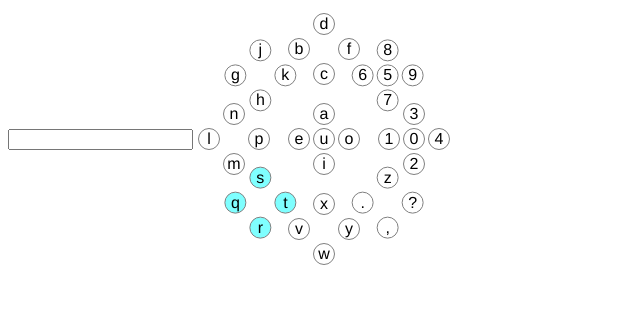
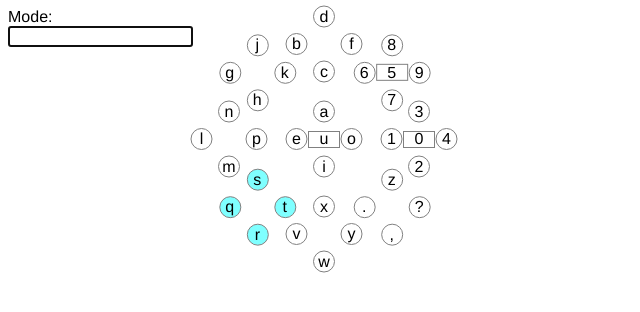
Before and after one commit to lawsumisu/workshop, a React app in the folder joystick-keypad/: page / in a window 1280 px wide. Shown: the top 312 px of the page, without its empty margins (0-640 px from the left). Built offline with nearby package versions, Linux system fonts and the light colour scheme.

Commit message:
Added basic left/right cursor control + toggle between select and insert modes.

```diff
--- a/joystick-keypad/src/components/buttonLayout/index.tsx
+++ b/joystick-keypad/src/components/buttonLayout/index.tsx
@@ -29,14 +29,20 @@ interface KeyProps {
   isSelected?: boolean;
   className?: string;
   style?: React.CSSProperties;
+  type: 'face' | 'shoulder';
 }
 
 class Key extends React.PureComponent<KeyProps> {
+  public static defaultProps = {
+    type: 'face',
+  };
+
   public render(): React.ReactNode {
     return (
       <div
         className={cx(
           'button-layout--key',
+          `mod--${this.props.type}`,
           this.props.isHovered && 'mod--hovered',
           this.props.isSelected && this.props.isHovered && 'mod-selected',
           this.props.className
@@ -71,7 +77,15 @@ export class ButtonLayout extends React.PureComponent<ButtonLayoutProps, ButtonL
         {orderedKeys
           .filter((k: string) => !_.isEmpty(keys[k]))
           .map((k: string, index) => {
-            return <Key key={index} text={keys[k]} isHovered={isFocused} isSelected={downKeys[k]} />;
+            return (
+              <Key
+                key={index}
+                text={keys[k]}
+                isHovered={isFocused}
+                isSelected={downKeys[k]}
+                type={k === GamepadInput.R1 ? 'shoulder' : 'face'}
+              />
+            );
           })}
       </RingDisplay>
     );
--- a/joystick-keypad/src/components/buttonLayout/styles.scss
+++ b/joystick-keypad/src/components/buttonLayout/styles.scss
@@ -1,20 +1,27 @@
 .cn--button-layout {
   position: relative;
-  width: 50px;
-  height: 50px;
+  width: 55px;
+  height: 55px;
   display: flex;
   align-items: center;
   justify-content: center;
   .button-layout--key {
+    width: 20px;
+    height: 20px;
+    &.mod--face {
+      border-radius: 50%;
+    }
+    &.mod--shoulder {
+      width: 30px;
+      height: 15px;
+    }
     &.mod--hovered{
       background-color: rgba(0,255,255, .5);
     }
     &.mod-selected {
       background-color: rgba(11, 156, 49, .5);
     }
-    width: 20px;
-    height: 20px;
-    border-radius: 50%;
+
     display: flex;
     align-items: center;
     justify-content: center;
--- a/joystick-keypad/src/components/controllerDisplay/index.tsx
+++ b/joystick-keypad/src/components/controllerDisplay/index.tsx
@@ -14,7 +14,7 @@ export class ControllerDisplay extends React.PureComponent<ControllerDisplayProp
   public render(): React.ReactNode {
     const orderedIndices = [0, 1, 2, 5, 8, 7, 6, 3, 4];
     return (
-      <RingDisplay className="cn--controller-display" radius={90} startTheta={3/4 * Math.PI} clockwise={true} center={8}>
+      <RingDisplay className="cn--controller-display" radius={95} startTheta={3/4 * Math.PI} clockwise={true} center={8}>
         { orderedIndices.map((i: number) => {
           const keys = [GamepadInput.A, GamepadInput.B, GamepadInput.X, GamepadInput.Y, GamepadInput.R1].reduce((output, k) => {
             output[k] = keyMap[k]![i];
--- a/joystick-keypad/src/components/root/index.tsx
+++ b/joystick-keypad/src/components/root/index.tsx
@@ -1,9 +1,16 @@
 import * as React from 'react';
 import { ControllerDisplay } from 'src/components/controllerDisplay';
 import 'src/components/root/styles.scss';
-import { KeyAction } from 'src/keys';
+import { GPKeyEvent, KeyAction } from 'src/keys';
+import { GamepadInput } from 'src/gamepad';
 
-export class Root extends React.PureComponent {
+interface RootState {
+  text: string;
+  direction: number;
+  downKeys: GamepadInput[],
+}
+
+export class Root extends React.PureComponent<{}, RootState> {
   public state = {
     text: '',
     direction: 0,
@@ -11,23 +18,31 @@ export class Root extends React.PureComponent {
   };
 
   private ref: HTMLInputElement | null;
+  private cursorIndex = 0;
+  private isHighlightLeft = false;
 
   public componentDidMount(): void {
     window.addEventListener('gamepadKeyPress', this.gamepadKeyPressListener);
     window.addEventListener('gamepadDirection', this.gamepadDirectionListener);
     window.addEventListener('gamepadKeyDown', this.gamepadKeyDownListener);
+    window.addEventListener(GPKeyEvent.SELECT_KEY_DIRECTION, this.selectDirectionListener);
+    this.ref && this.ref.focus();
   }
 
   public componentWillUnmount(): void {
     window.removeEventListener('gamepadKeyPress', this.gamepadKeyPressListener);
     window.removeEventListener('gamepadDirection', this.gamepadDirectionListener);
     window.removeEventListener('gamepadKeyDown', this.gamepadKeyDownListener);
+    window.removeEventListener(GPKeyEvent.SELECT_KEY_DIRECTION, this.selectDirectionListener);
   }
 
   public render(): React.ReactNode {
     return (
       <div className="cn--root">
-        <input ref={this.onRef} value={this.state.text} onChange={this.onChange} />
+        <div>
+          <div>Mode:</div>
+          <input ref={this.onRef} value={this.state.text} onChange={this.onChange} />
+        </div>
         <ControllerDisplay direction={this.state.direction} downKeys={this.state.downKeys} />
       </div>
     );
@@ -46,9 +61,10 @@ export class Root extends React.PureComponent {
   private gamepadKeyPressListener = (e: CustomEvent) => {
     if (this.ref && this.ref === document.activeElement) {
       let { text } = this.state;
-      let selectionStart = this.ref.selectionStart || 0;
+      const selectionStart = this.ref.selectionStart || 0;
+      const selectionEnd = this.ref.selectionEnd || this.state.text.length;
       let precursorText = text.slice(0, selectionStart);
-      let postcursorText = text.slice(selectionStart);
+      let postcursorText = text.slice(selectionEnd);
       switch (e.detail) {
         case KeyAction.ENTER:
           precursorText += ' ';
@@ -86,4 +102,36 @@ export class Root extends React.PureComponent {
       downKeys: e.detail,
     });
   };
+
+  private selectDirectionListener = (e: CustomEvent<{ key: GamepadInput; isActiveSelection: boolean}>) => {
+    if (this.ref) {
+      const selectionStart = this.ref.selectionStart || 0;
+      const selectionEnd = this.ref.selectionEnd || this.state.text.length;
+      if (selectionStart === selectionEnd) {
+        this.cursorIndex = selectionStart;
+      }
+      switch(e.detail.key) {
+        case GamepadInput.LEFT: {
+          this.cursorIndex = Math.max(0, this.cursorIndex - 1);
+          break;
+        }
+        case GamepadInput.RIGHT: {
+          this.cursorIndex = Math.min(this.state.text.length, this.cursorIndex + 1);
+          break;
+        }
+      }
+      if (this.cursorIndex > selectionEnd) {
+        this.isHighlightLeft = false;
+      } else if (this.cursorIndex < selectionStart) {
+        this.isHighlightLeft = true;
+      }
+      if (e.detail.isActiveSelection) {
+        this.ref.selectionStart = this.isHighlightLeft ? this.cursorIndex : selectionStart;
+        this.ref.selectionEnd = this.isHighlightLeft ? selectionEnd : this.cursorIndex;
+      } else {
+        this.ref.selectionStart = this.cursorIndex;
+        this.ref.selectionEnd = this.cursorIndex;
+      }
+    }
+  }
 }
--- a/joystick-keypad/src/keys.ts
+++ b/joystick-keypad/src/keys.ts
@@ -10,8 +10,27 @@ const priority = {
   [GamepadInput.R2]: 5,
 };
 
+export enum GPKeyEvent {
+  INSERT_KEY_PRESS = 'INSERT_KEY_PRESS',
+  INSERT_KEY_DIRECTION = 'INSERT_KEY_DIRECTION',
+  SELECT_KEY_DIRECTION = 'SELECT_KEY_DIRECTION'
+}
+enum Mode {
+  INSERT = 'INSERT',
+  SELECT = 'SELECT',
+}
+
+let mode: Mode = Mode.INSERT;
+
 export function updateKeys(): void {
   const inputs = GPR.inputs;
+  if (inputs.R2.isDown && inputs.X.isDown && (inputs.R2.duration === 1 || inputs.X.duration === 1)) {
+    mode = Mode.INSERT;
+    return;
+  } else if (inputs.R2.isDown && inputs.Y.isDown && (inputs.R2.duration === 1 || inputs.Y.duration === 1)) {
+    mode = Mode.SELECT;
+    return;
+  }
   const downInputs = _.keys(inputs)
     .filter((key: GamepadInput) => inputs[key].isDown && buttonInputs.has(key))
     .sort((a: GamepadInput, b: GamepadInput) => priority[a] - priority[b]) as ButtonInput[];
@@ -20,13 +39,33 @@ export function updateKeys(): void {
     .sort((a: GamepadInput, b: GamepadInput) => priority[a] - priority[b])
     .value();
   const direction = getDirection(inputs);
-  if (pressedInputs.length > 0) {
-    const button: ButtonInput = pressedInputs[0];
-    dispatchEvent(new CustomEvent('gamepadKeyPress', { detail: getKey(button, direction) }));
+
+  switch(mode) {
+    case Mode.INSERT: {
+      if (pressedInputs.length > 0) {
+        const button: ButtonInput = pressedInputs[0];
+        dispatchEvent(new CustomEvent('gamepadKeyPress', { detail: getKey(button, direction) }));
+      }
+      dispatchEvent(new CustomEvent('gamepadDirection', { detail: direction - 1 }));
+      dispatchEvent(new CustomEvent('gamepadKeyDown', { detail: downInputs }));
+      break;
+    }
+    case Mode.SELECT: {
+      const isActiveSelection = inputs.X.isDown;
+      _.forEach(inputs, (value: { duration: number; isDown: boolean }, key: GamepadInput ) => {
+        if (value.isDown && directionInputs.has(key)) {
+          dispatchKeyEvent(GPKeyEvent.SELECT_KEY_DIRECTION, { key, isActiveSelection })
+        }
+      });
+      break;
+    }
   }
-  dispatchEvent(new CustomEvent('gamepadDirection', { detail: direction - 1 }));
-  dispatchEvent(new CustomEvent('gamepadKeyDown', { detail: downInputs }));
 }
+
+const dispatchKeyEvent = _.throttle(<T>(name: GPKeyEvent, detail: T) => {
+  console.log(`Dispatching: ${name}`);
+  dispatchEvent(new CustomEvent(name, { detail }));
+}, 50, { leading: true, trailing: false });
 
 function getDirection(inputs: GamepadInfo): number {
   return _.keys(inputs)
```
